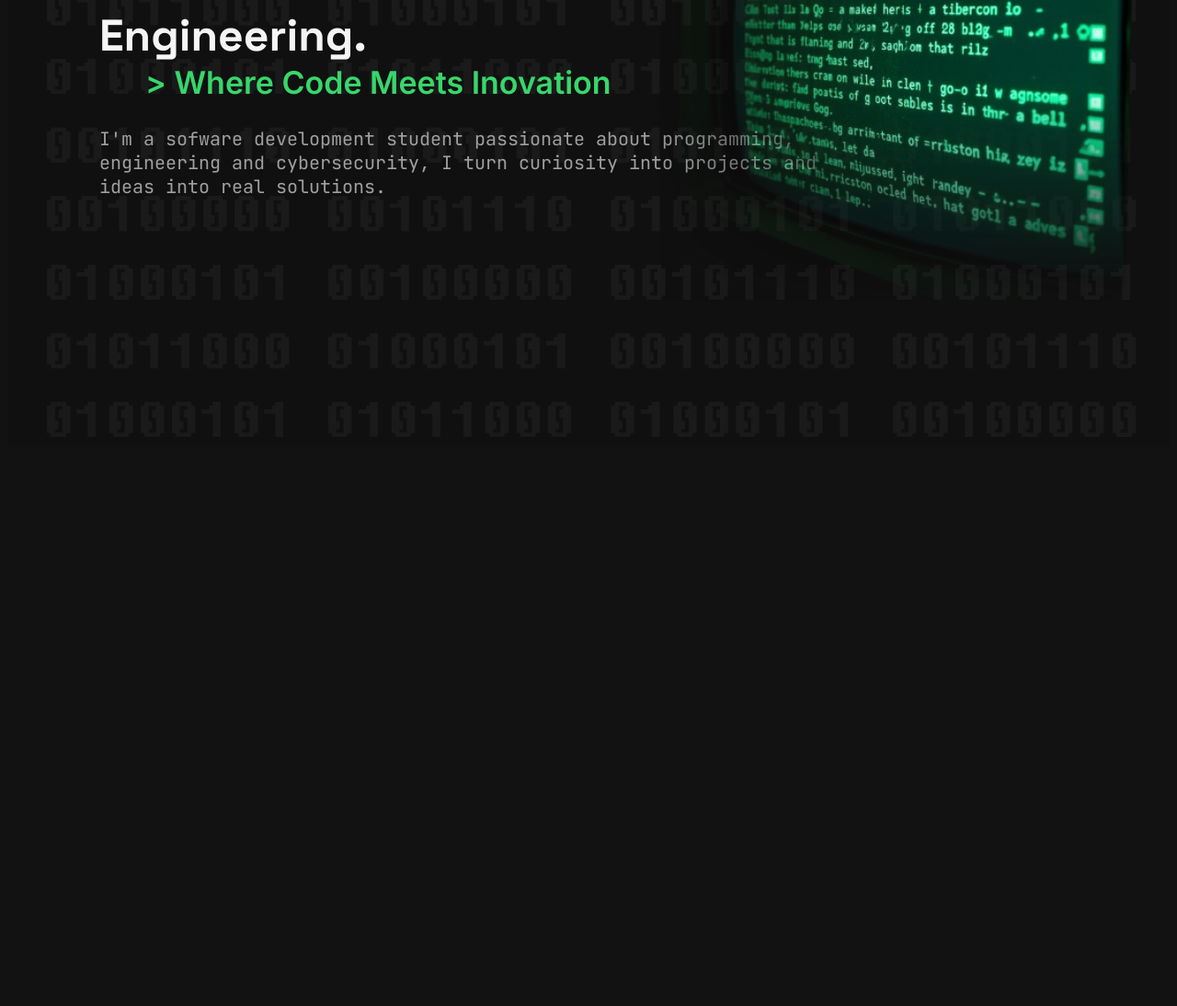
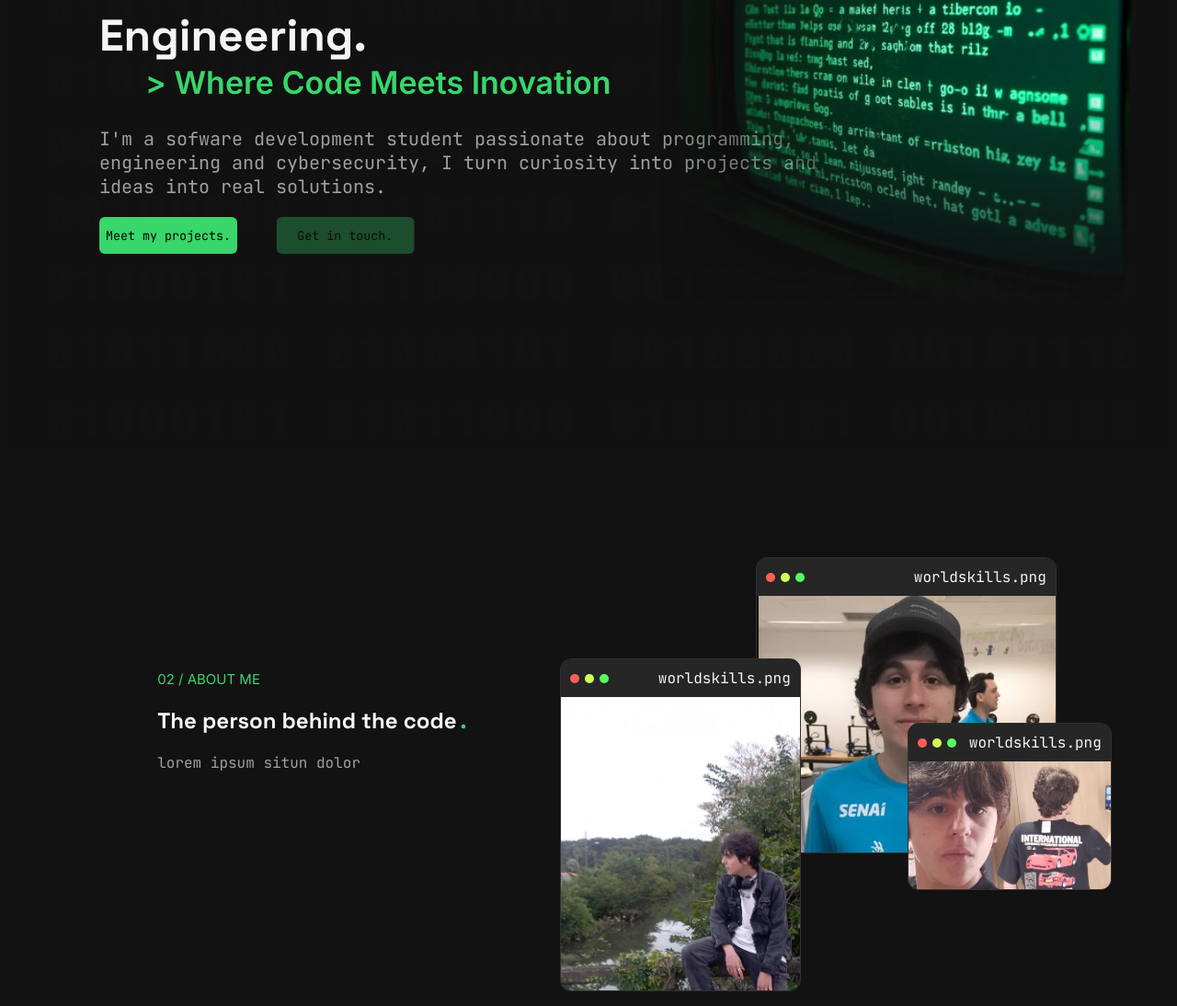
Before and after one commit to CaioLuizHermann/Professional-Portfolio, a plain HTML site: page index.html in a window 1280 px wide. Shown: the part 314-1408 px from the top of the page at 92% size. Before the commit the page ends 808 px from the top, so only its background shows below. Drawn offline with Linux system fonts and the light colour scheme.

Commit message:
feat(about): add terminal-style photo gallery with scroll parallax
- Add About Me section with introductory content
- Create three overlapping terminal-style photo cards
- Style window controls, borders and image clipping
- Implement initial scroll-based parallax effect
- Add photography assets and refine gallery positioning

```diff
--- a/css/style.css
+++ b/css/style.css
@@ -92,7 +92,7 @@ header {
   background-position: center;
   background-repeat: no-repeat;
 
-  opacity: 0.08;
+  opacity: 0.007;
   z-index: -1;
   pointer-events: none;
 }
@@ -216,4 +216,140 @@ header {
     transform: translateY(0);
   }
 }
-about
+.about {
+  display: flex;
+  align-items: center;
+  justify-content: space-between;
+  gap: 40px;
+  position: relative;
+  min-height: 600px;
+  padding: 0 5%;
+  margin-left: 100px;
+}
+.about-gallery {
+  width: 600px;
+  height: 500px;
+  position: relative;
+}
+.terminal-card {
+  position: absolute;
+  border: 1px solid var(--color-border);
+  border-radius: 12px;
+  overflow: hidden;
+  background-color: var(--color-surface);
+
+}
+.terminal-frame {
+  overflow: hidden;
+  position: relative;
+}
+.terminal-frame img {
+  display: block;
+  height: 100%;
+  width: 100%;
+  object-fit: cover;
+  object-position: center;
+}
+.card-1 {
+  height: 320px;
+  top: 0px;
+  right: 60px;
+  z-index: 3;
+  margin-top: 70px;
+  width: 320;
+}
+.card-2 {
+  height: 360px;
+  top: 180px;
+  left: 0;
+  z-index: 4;
+  width: 260px;
+}
+.card-3 {
+  height: 180px;
+  width: 220px;
+  top: 250px;
+  right: 0;
+  z-index: 5;
+}
+.terminal-frame img {
+    transform: translateY(-40px);
+}
+.about h1 {
+  font-family: var(--font-primary);
+}
+.about h2 {
+  font-family: var(--font-secondary);
+  color: var(--color-accent);
+  font-weight: 100;
+  font-size: 15px;
+}
+.about p {
+  font-family: var(--font-mono);
+  color: var(--color-muted);
+}
+.about span {
+  color: var(--color-accent);
+  font-family: var(--font-mono);
+}
+.about span:nth-child(2) {
+  color: var(--color-text);
+  font-family: var(--font-mono);
+}
+.about-gallery {
+  position: relative;
+  width: 600px;
+  height: 500px;
+}
+.terminal-header {
+  display: flex;
+  align-items: center;
+  justify-content: space-between;
+  background-color: #262626;
+  padding: 10px;
+}
+.terminal-dots {
+  display: flex;
+  gap: 6px;
+}
+.terminal-dots span {
+  width: 10px;
+  height: 10px;
+  border-radius: 50%;
+  background-color: #FF5F57;
+}
+.terminal-dots span:nth-child(2) {
+  width: 10px;
+  height: 10px;
+  border-radius: 50%;
+  background-color: #d2ff57;
+}
+.terminal-dots span:nth-child(3) {
+  width: 10px;
+  height: 10px;
+  border-radius: 50%;
+  background-color: #57ff5f;
+}
+.card-3 .terminal-frame {
+  height: 140px;
+  overflow: hidden;
+}
+.card-3 .terminal-frame img{
+  height: 230%;
+  width: 100%;
+  height: 230px;
+  max-width: none;
+  object-fit: cover;
+  position: relative;
+}
+.card-2 .terminal-frame {
+  height: 400px;
+  overflow: hidden;
+}
+.card-2 .terminal-frame img{
+  width: 130%;
+  height: 130%;
+  max-width: none;
+  object-fit: cover;
+  position: relative;
+}
--- a/index.html
+++ b/index.html
@@ -23,6 +23,54 @@
                 <img src="/assets/hero_fade.png" alt="Fade-in image">
             </div>
         </section>
+        <section class="about" id="about">
+            <div class="about-content">
+                <h2>02 / ABOUT ME</h2>
+                <h1>The person behind the code<span>.</span></h1>
+                <p> lorem ipsum situn dolor</p>
+            </div>
+            <div class="about-gallery">
+                <div class="terminal-card card-1">
+                    <div class="terminal-header">
+                        <div class="terminal-dots">
+                            <span></span>
+                            <span></span>
+                            <span></span>
+                        </div>
+                        <span class="terminal-title">worldskills.png</span>
+                    </div>
+                    <div class="terminal-frame">
+                        <img src="/assets/ws.png">
+                    </div>
+                </div>
+                <div class="terminal-card card-2">
+                    <div class="terminal-header">
+                        <div class="terminal-dots">
+                            <span></span>
+                            <span></span>
+                            <span></span>
+                        </div>
+                        <span class="terminal-title">worldskills.png</span>
+                    </div>
+                    <div class="terminal-frame">
+                        <img src="/assets/river.jpg">
+                    </div>
+                </div>
+                <div class="terminal-card card-3">
+                    <div class="terminal-header">
+                        <div class="terminal-dots">
+                            <span></span>
+                            <span></span>
+                            <span></span>
+                        </div>
+                        <span class="terminal-title">worldskills.png</span>
+                    </div>
+                    <div class="terminal-frame">
+                        <img src="/assets/mirror.jpg">
+                    </div>
+                </div>
+            </div>
+        </section>
     </main>
     <script src="js/main.js"></script>
 </body>
--- a/js/main.js
+++ b/js/main.js
@@ -1,3 +1,8 @@
 const header = fetch('/components/header.html')
     .then(response => response.text())
-    .then(html => document.getElementById('header-container').innerHTML = html)
+    .then(html => document.getElementById('header-container').innerHTML = html);
+const foto = document.querySelector('.terminal-frame img');
+window.addEventListener('scroll', () => {
+    const scroll = window.scrollY;
+    foto.style.transform = `translateY(${-scroll * 0.15}px)`;
+});
```
Also changed, not shown: assets/mirror.jpg (added), assets/pc.jpg (added), assets/river.jpg (added), assets/ws.png (added), assets/ws_pc.jpg (added).
